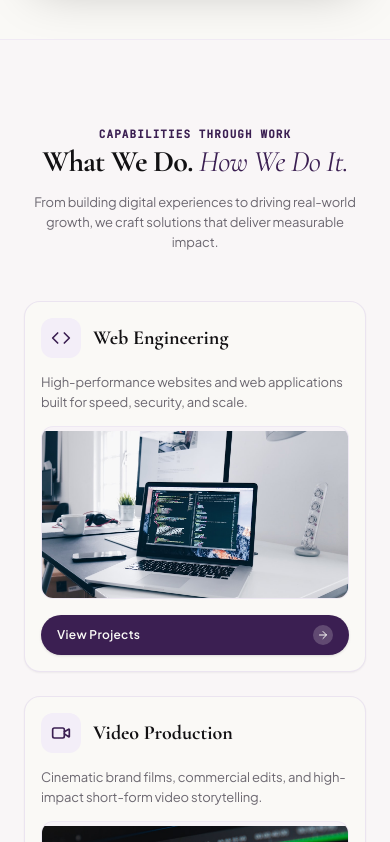
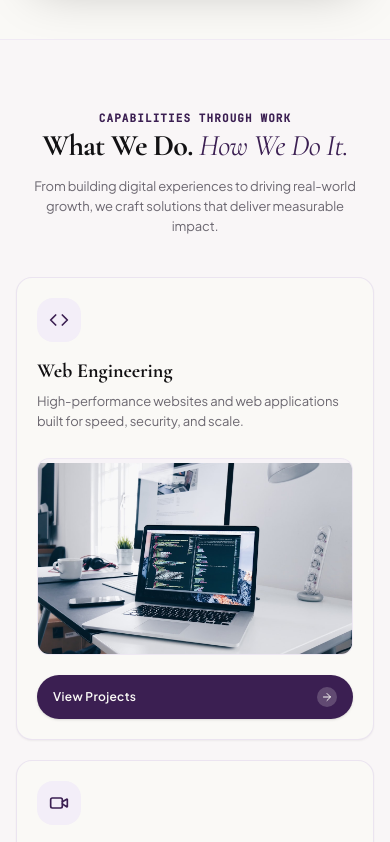
Before and after one commit to Krishna00s/Zenova, a React (Vite) app: page / in a window 390 px wide. Shown: the part 699-1541 px from the top of the page. Built offline with nearby package versions, Linux system fonts and the light colour scheme.

Commit message:
feat: expand capability section container to 1536px full width and maximize card width and canvas space

```diff
--- a/src/pages/LandingPage/chapters/CapabilitiesChapter.tsx
+++ b/src/pages/LandingPage/chapters/CapabilitiesChapter.tsx
@@ -13,7 +13,7 @@ export const CapabilitiesChapter: React.FC = () => {
   useGSAP(() => {
     const cards = containerRef.current?.querySelectorAll('.capability-card');
     if (cards && cards.length > 0 && containerRef.current) {
-      scrollRevealCards(cards, containerRef.current, { stagger: 0.15, duration: 1.0 });
+      scrollRevealCards(cards, containerRef.current, { stagger: 0.12, duration: 1.0 });
     }
   }, { scope: containerRef });
 
@@ -49,10 +49,10 @@ export const CapabilitiesChapter: React.FC = () => {
   ];
 
   return (
-    <section ref={containerRef} className="relative w-full bg-warm-lavender/30 text-near-black py-20 sm:py-24 md:py-32 border-y border-muted-lavender/40">
-      <Container>
+    <section ref={containerRef} className="relative w-full bg-warm-lavender/30 text-near-black py-16 sm:py-20 md:py-28 border-y border-muted-lavender/40">
+      <Container size="full" className="max-w-[1536px] px-4 sm:px-6 lg:px-8">
         {/* Section Header */}
-        <div className="text-center max-w-3xl mx-auto mb-12 sm:mb-16 space-y-3 px-2">
+        <div className="text-center max-w-3xl mx-auto mb-10 sm:mb-14 space-y-3 px-2">
           <span className="text-[11px] sm:text-xs font-mono uppercase text-deep-violet tracking-widest font-semibold">
             CAPABILITIES THROUGH WORK
           </span>
@@ -64,33 +64,33 @@ export const CapabilitiesChapter: React.FC = () => {
           </p>
         </div>
 
-        {/* 2-Column Spacious Grid - Wide Card Breadth & Reduced Internal Padding */}
-        <div className="grid grid-cols-1 md:grid-cols-2 lg:grid-cols-2 gap-6 sm:gap-8 lg:gap-10 items-stretch">
+        {/* Expanded Full-Width Cards Grid */}
+        <div className="grid grid-cols-1 sm:grid-cols-2 lg:grid-cols-4 gap-5 lg:gap-6 items-stretch w-full">
           {capabilities.map((item, index) => {
             const Icon = item.icon;
             return (
               <div
                 key={index}
-                className="capability-card group bg-soft-white rounded-2xl sm:rounded-3xl p-4 sm:p-5 md:p-6 border border-muted-lavender/60 shadow-xs hover:shadow-2xl hover:border-deep-violet/40 hover:-translate-y-2 hover:scale-[1.01] transition-all duration-500 flex flex-col justify-between h-full min-w-0"
+                className="capability-card group bg-soft-white rounded-2xl sm:rounded-3xl p-5 sm:p-6 border border-muted-lavender/60 shadow-xs hover:shadow-2xl hover:border-deep-violet/40 hover:-translate-y-2 hover:scale-[1.015] transition-all duration-500 flex flex-col justify-between h-full w-full min-w-0"
               >
-                <div className="space-y-3.5">
-                  {/* Top Bar: Icon Badge & Title */}
-                  <div className="flex items-center gap-3">
-                    <div className="w-10 h-10 rounded-xl bg-warm-lavender flex items-center justify-center text-deep-violet group-hover:bg-deep-violet group-hover:text-soft-white transition-all duration-300 shrink-0">
-                      <Icon className="w-5 h-5" />
-                    </div>
-                    <h3 className="text-xl sm:text-2xl font-editorial font-bold text-near-black group-hover:text-deep-violet transition-colors">
+                <div className="space-y-4">
+                  {/* Icon Badge */}
+                  <div className="w-11 h-11 rounded-2xl bg-warm-lavender flex items-center justify-center text-deep-violet group-hover:bg-deep-violet group-hover:text-soft-white transition-all duration-300">
+                    <Icon className="w-5 h-5" />
+                  </div>
+
+                  {/* Title & Description */}
+                  <div className="space-y-1.5 min-h-[84px] flex flex-col justify-start">
+                    <h3 className="text-xl sm:text-2xl font-editorial font-bold text-near-black group-hover:text-deep-violet transition-colors leading-snug">
                       {item.title}
                     </h3>
+                    <p className="card-body-text text-xs sm:text-sm leading-relaxed">
+                      {item.description}
+                    </p>
                   </div>
 
-                  {/* Description */}
-                  <p className="card-body-text text-xs sm:text-sm leading-relaxed">
-                    {item.description}
-                  </p>
-
-                  {/* Wide Landscape Image Frame */}
-                  <div className="pt-1 rounded-xl sm:rounded-2xl overflow-hidden w-full aspect-[16/9] sm:aspect-[16/9] bg-warm-lavender/50 border border-muted-lavender/40 relative">
+                  {/* Wide Widescreen Photo Frame (Spans Full Card Canvas) */}
+                  <div className="pt-1 rounded-xl sm:rounded-2xl overflow-hidden w-full aspect-[16/10] bg-warm-lavender/50 border border-muted-lavender/40 relative">
                     <img
                       src={item.image}
                       alt={item.title}
@@ -101,12 +101,12 @@ export const CapabilitiesChapter: React.FC = () => {
                 </div>
 
                 {/* Pill Button CTA */}
-                <div className="pt-4">
+                <div className="pt-5">
                   <Link to={item.link}>
                     <Button
                       variant="primary"
                       size="sm"
-                      className="w-full justify-between py-2.5 sm:py-3 rounded-full text-xs font-semibold group-hover:bg-near-black transition-all"
+                      className="w-full justify-between py-3 rounded-full text-xs font-semibold group-hover:bg-near-black transition-all"
                     >
                       <span>View Projects</span>
                       <div className="w-5 h-5 rounded-full bg-soft-white/20 flex items-center justify-center">
```
